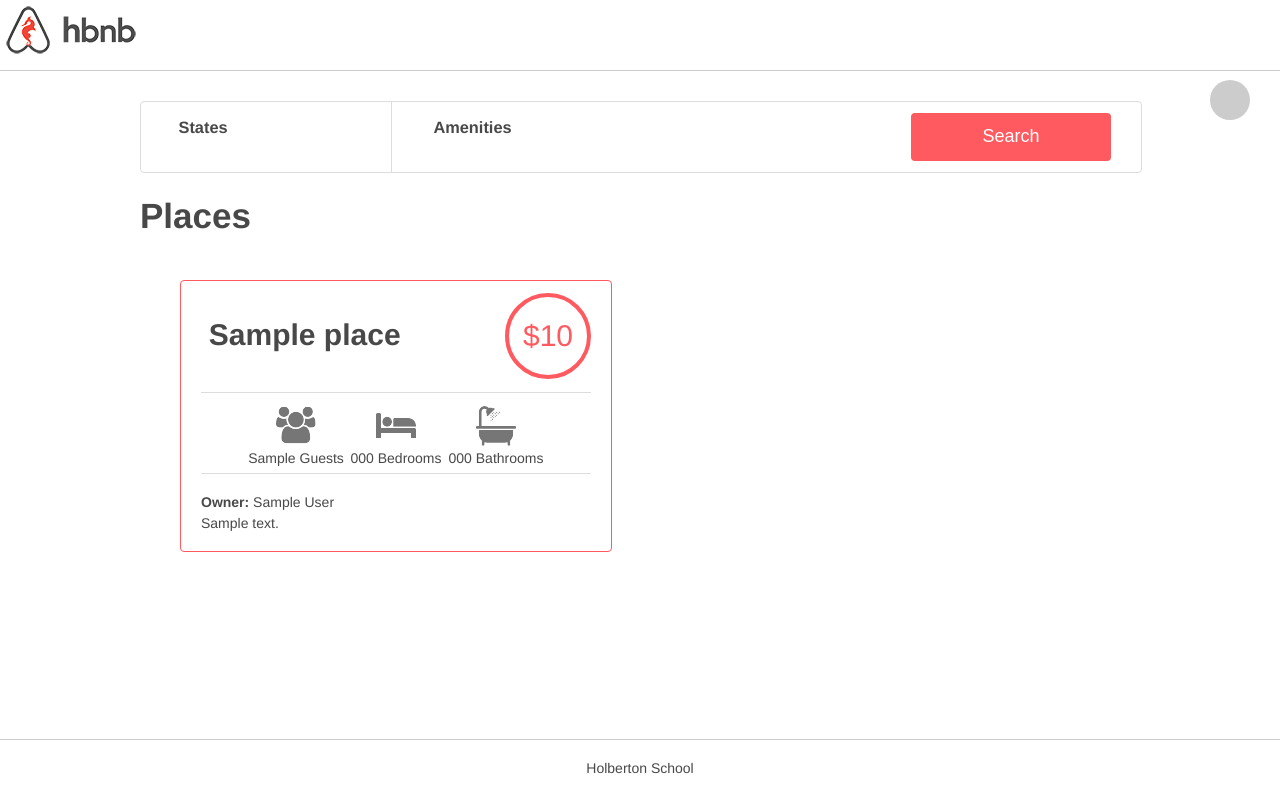
After one commit to Onyekachukwu-Nweke/AirBnB_clone_v4, a Flask app: template web_dynamic/templates/2-hbnb.html in a window 1280 px wide. The commit adds this page. Run offline with Flask 3, Linux system fonts and the light colour scheme; the template is opened without the code that fills it: most values are stand-ins (such as "Sample title", 1, 10 or a date in 2020); some libraries are stand-ins or nearby versions.

Commit message:
feat: API status checker

```diff
--- /dev/null
+++ b/web_dynamic/static/scripts/2-hbnb.js
@@ -0,0 +1,21 @@
+const amenityCheck = {};
+$(document).on('change', "input[type=checkbox]", function(){
+    if (this.checked) {
+        amenityCheck[$(this).data('id')] = $(this).data('name');
+    } else {
+        delete amenityCheck[$(this).data('id')];
+    }
+    const amenityList = Object.values(amenityCheck)
+    if (amenityList.length > 0){
+        $("div.amenities > h4").text(amenityList.join(', '));
+    } else {
+        $("div.amenities > h4").html('&nbsp;');
+    }
+    $.get('http://0.0.0.0:5001/api/v1/status/', function (result, textStatus) {
+    if (textStatus === 'success') {
+      if (result.status === 'OK') {
+        $('#api_status').toggleClass('available');
+      }
+    }
+  });
+});
--- a/web_dynamic/static/styles/3-header.css
+++ b/web_dynamic/static/styles/3-header.css
@@ -9,3 +9,15 @@ header .logo {
     left: 20px;
     height: 100%;
 }
+#api_status {
+    border-radius: 50%;
+    width: 40px;
+    height: 40px;
+    margin-right: 30px;
+    background-color: #cccccc;
+    float: right;
+    margin-top: 10px;
+}
+#api_status.available {
+    background-color: #ff545f;
+}
--- /dev/null
+++ b/web_dynamic/templates/2-hbnb.html
@@ -0,0 +1,81 @@
+<!DOCTYPE html>
+<html lang="en">
+  <head>
+    <meta charset="UTF-8">
+    <link rel="stylesheet" type="text/css" href="../static/styles/4-common.css?{{ cache_id }}">
+    <link rel="stylesheet" type="text/css" href="../static/styles/3-header.css?{{ cache_id }}">
+    <link rel="stylesheet" type="text/css" href="../static/styles/3-footer.css?{{ cache_id }}">
+    <link rel="stylesheet" type="text/css" href="../static/styles/6-filters.css?{{ cache_id }}">
+    <link type="text/css" rel="stylesheet" href="../static/styles/8-places.css?{{ cache_id }}">
+    <link rel="icon" href="../static/images/icon.png" />
+	<script src="https://code.jquery.com/jquery-3.2.1.min.js"></script>
+	<script src="../static/scripts/2-hbnb.js?{{ cache_id }}"></script>
+    <title>HBnB</title>
+  </head>
+  <body>
+    <header>
+      <div class="logo"></div>
+	  <div id="api_status"></div>
+    </header>
+    <div class="container">
+      <section class="filters">
+	<div class="locations">
+	  <h3>States</h3>
+	  <h4>&nbsp;</h4>
+	  <div class="popover">
+	    <ul>
+	      {% for state in states %}
+	      <li>
+		<h2>{{ state[0].name }}:</h2>
+		<ul>
+		  {% for city in state[1] %}
+		  <li>{{ city.name }}</li>
+		  {% endfor %}
+		</ul>
+	      </li>
+	      {% endfor %}
+	    </ul>
+	  </div>
+	</div>
+	<div class="amenities">
+	  <h3>Amenities</h3>
+	  <h4>&nbsp;</h4>
+	  <div class="popover">
+	    <ul>
+	      {% for amenity in amenities %}
+	      <li> <input type="checkbox" style="padding-left: 10px;" data-id="{{ amenity.id }}" data-name="{{ amenity.name }}">{{ amenity.name }}</li>
+	      {% endfor %}
+	    </ul>
+	  </div>
+	</div>
+	<button type="button">Search</button>
+      </section>
+      <div class="placesh1"><h1>Places</h1></div>
+      <section class="places">
+	<!-- <h1>Places</h1> -->
+	{% for place in places %}
+	<article>
+	  <div class="title_box">
+	    <h2>{{ place.name }}</h2>
+	    <div class="price_by_night">${{ place.price_by_night }}</div>
+	  </div>
+	  <div class="information">
+	    <div class="max_guest">{{ place.max_guest }} Guest{% if place.max_guest != 1 %}s{% endif %}</div>
+            <div class="number_rooms">{{ place.number_rooms }} Bedroom{% if place.number_rooms != 1 %}s{% endif %}</div>
+            <div class="number_bathrooms">{{ place.number_bathrooms }} Bathroom{% if place.number_bathrooms != 1 %}s{% endif %}</div>
+	  </div>
+	  <div class="user">
+            <b>Owner:</b> {{ place.user.first_name }} {{ place.user.last_name }}
+          </div>
+          <div class="description">
+	    {{ place.description | safe }}
+          </div>
+	</article>
+	{% endfor %}
+      </section>
+    </div>
+    <footer>
+      <p>Holberton School</p>
+    </footer>
+  </body>
+</html>
```
Also changed, not shown: web_dynamic/2-hbnb.py (added, +47 -0 lines).
